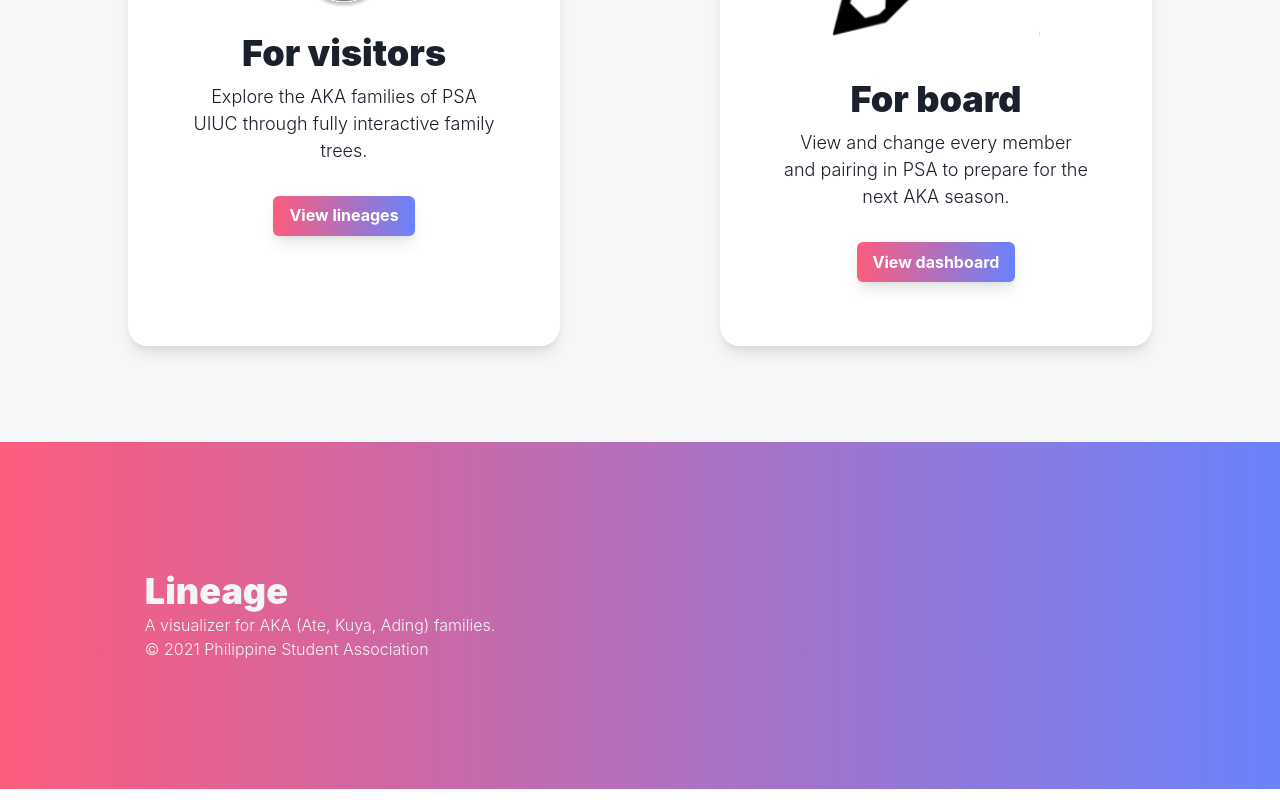
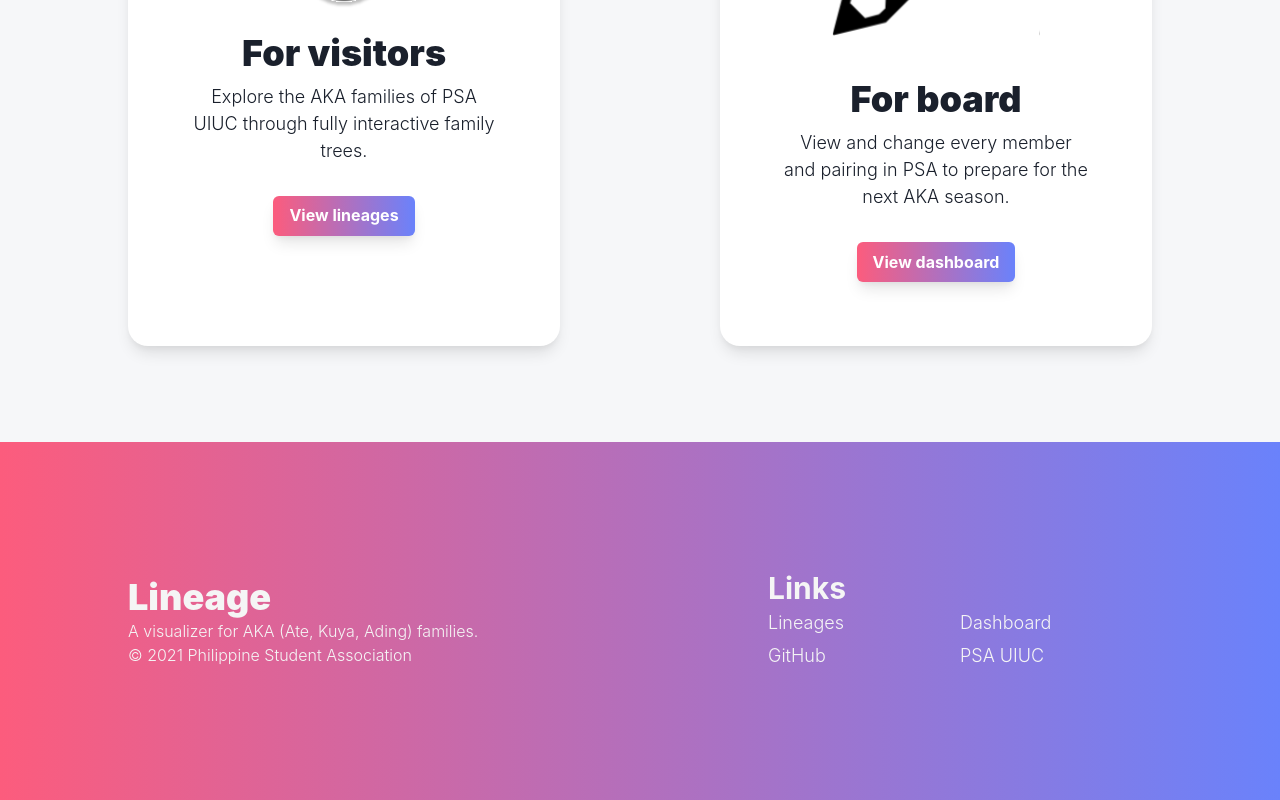
Before and after one commit to PSA-Tech-Team/lineage, a Next.js app: page / in a window 1280 px wide. Shown: the part 1125-1925 px from the top of the page. Built offline with nearby package versions, Linux system fonts and the light colour scheme; no server answers.

Commit message:
Finish styling for footer

```diff
--- a/src/components/Footer.tsx
+++ b/src/components/Footer.tsx
@@ -1,4 +1,5 @@
-import { Box, Center, Grid, Heading, Text } from '@chakra-ui/react';
+import { Box, Center, Container, Grid, Heading, Text } from '@chakra-ui/react';
+import FooterLink from './FooterLink';
 
 const Footer = () => (
   <footer>
@@ -8,7 +9,7 @@ const Footer = () => (
       py={{ base: '2rem', md: '8rem' }}
     >
       <Center>
-        <Box color="whitesmoke">
+        <Box color="whitesmoke" w={{ base: '85%', md: '60%' }}>
           <Heading as="h3" fontWeight="black">
             Lineage
           </Heading>
@@ -21,6 +22,21 @@ const Footer = () => (
           </Text>
         </Box>
       </Center>
+      <Center color="whitesmoke" mt={{ base: '2rem', md: '0px' }}>
+        <Box w={{ base: '85%', md: '60%' }}>
+          <Heading as="h3" fontSize="3xl">
+            Links
+          </Heading>
+          <Grid templateColumns={{ base: '100%', md: '1fr 1fr' }}>
+            <FooterLink href="/lineages">Lineages</FooterLink>
+            <FooterLink href="/edit">Dashboard</FooterLink>
+            <FooterLink href="https://github.com/renzol2/lineage">
+              GitHub
+            </FooterLink>
+            <FooterLink href="http://psauiuc.org/">PSA UIUC</FooterLink>
+          </Grid>
+        </Box>
+      </Center>
     </Grid>
   </footer>
 );
--- /dev/null
+++ b/src/components/FooterLink.tsx
@@ -0,0 +1,17 @@
+import { Link } from '@chakra-ui/layout';
+import NextLink from 'next/link';
+
+interface FooterLinkProps {
+  href: string;
+  children: React.ReactNode;
+}
+
+const FooterLink = ({ href, children }: FooterLinkProps) => (
+  <NextLink href={href}>
+    <Link fontSize="lg" fontWeight="light" my="3px">
+      {children}
+    </Link>
+  </NextLink>
+);
+
+export default FooterLink;
```
